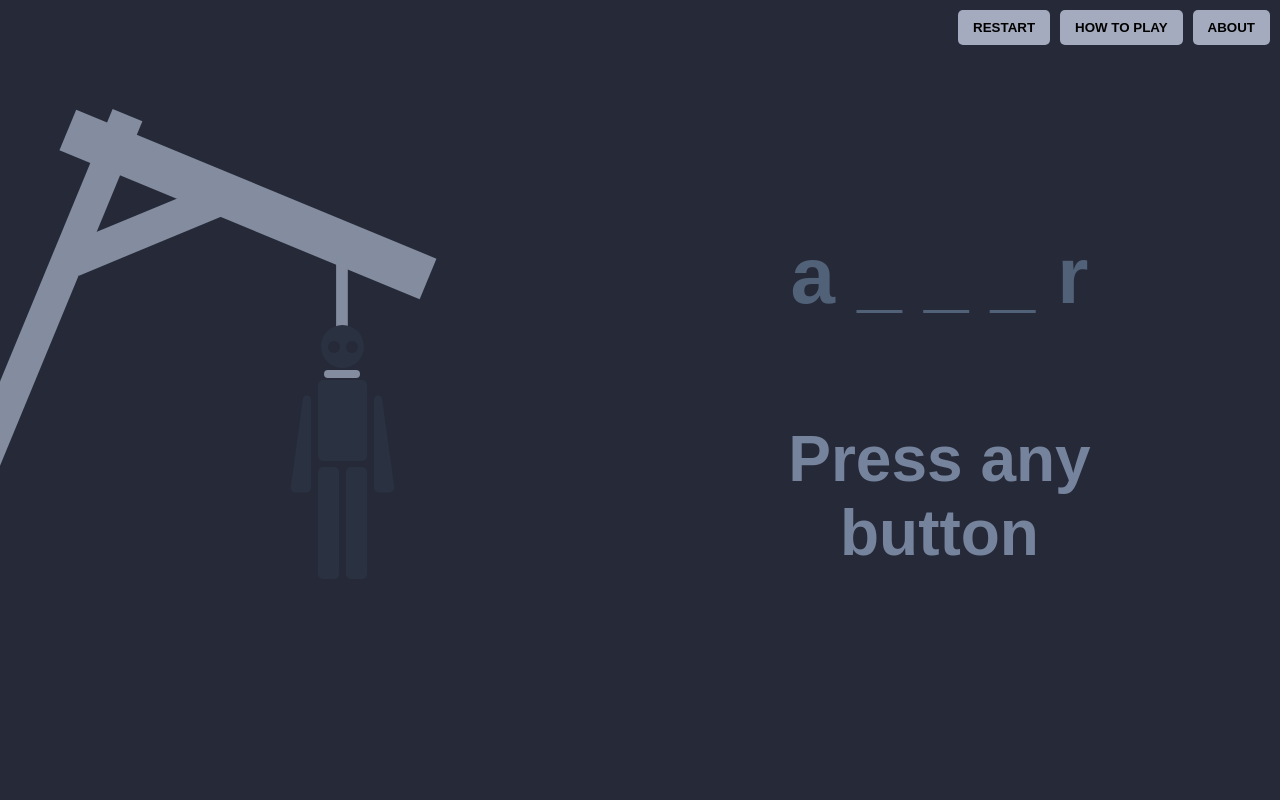
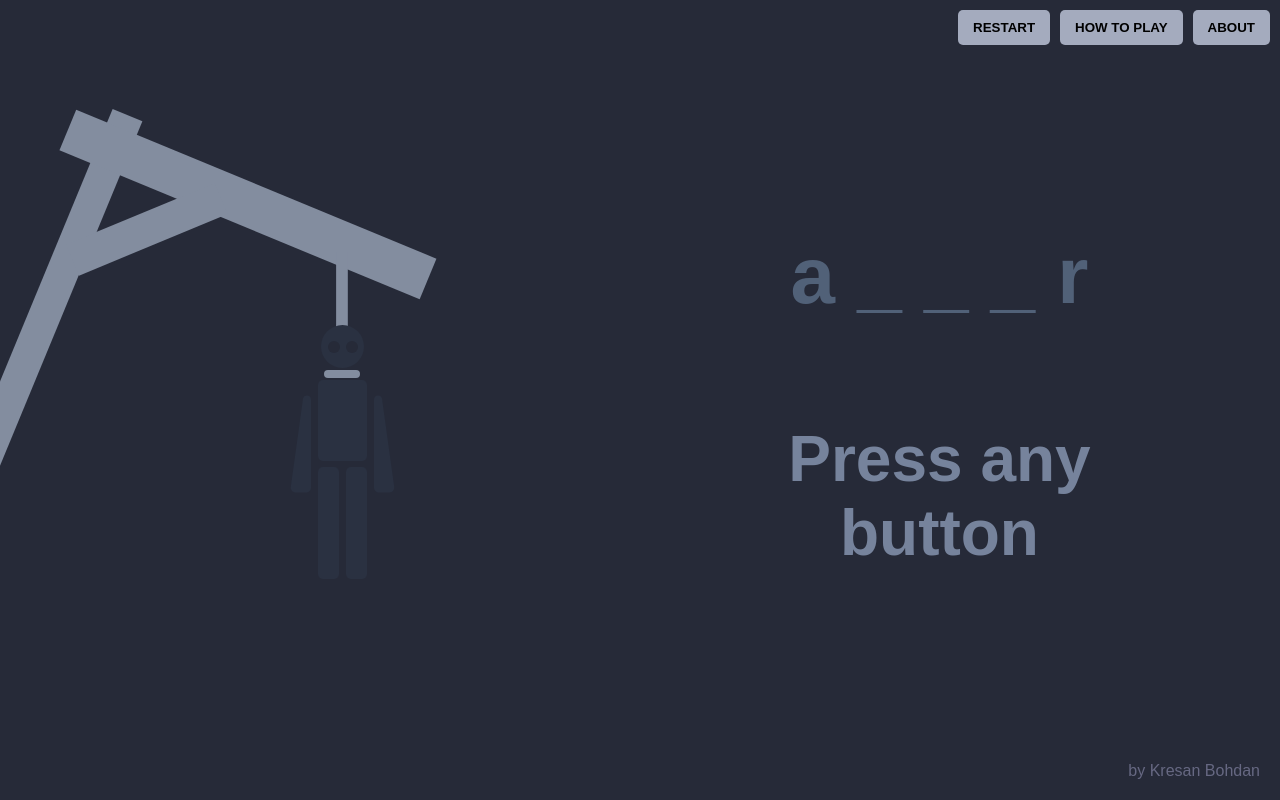
Before and after one commit to nosferatu-bodya/gallows, a plain HTML site: page index.html in a window 1280 px wide. Drawn offline with Linux system fonts and the light colour scheme.

Commit message:
add by who text in the bottom right corner

```diff
--- a/index.html
+++ b/index.html
@@ -58,6 +58,9 @@
         </div>
     </div>
 
+    <p class="my-name">
+        by Kresan Bohdan
+    </p>
 
     <script type="module" src="index.js"></script>
 </body>
--- a/style.css
+++ b/style.css
@@ -103,3 +103,10 @@ body {
     font-size: 4rem;
     text-shadow: 0 0 20px #ff2c76;
 }
+
+.my-name {
+    position: absolute;
+    bottom: 20px;
+    right: 20px;
+    color: rgb(102, 104, 130);
+}
```
